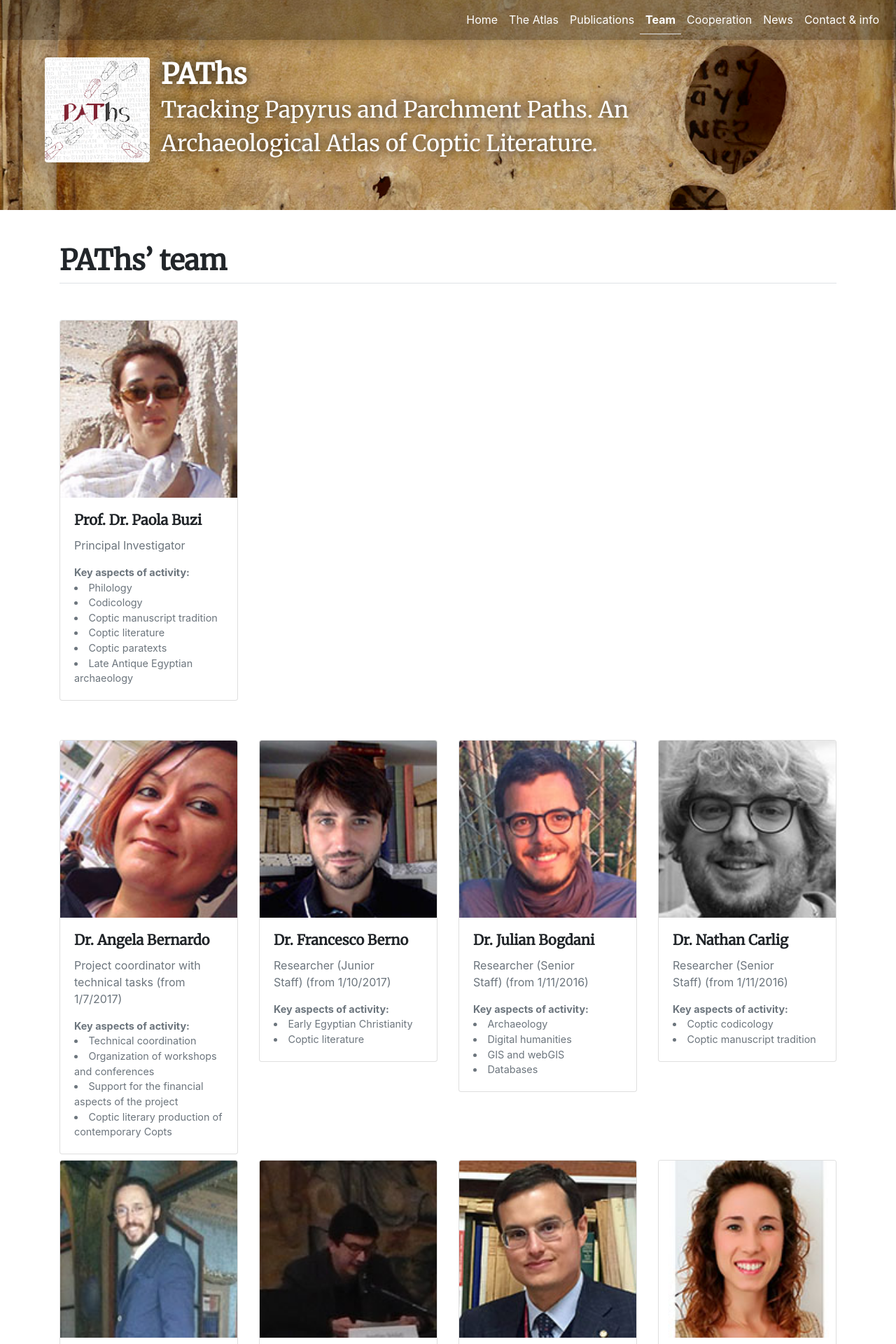
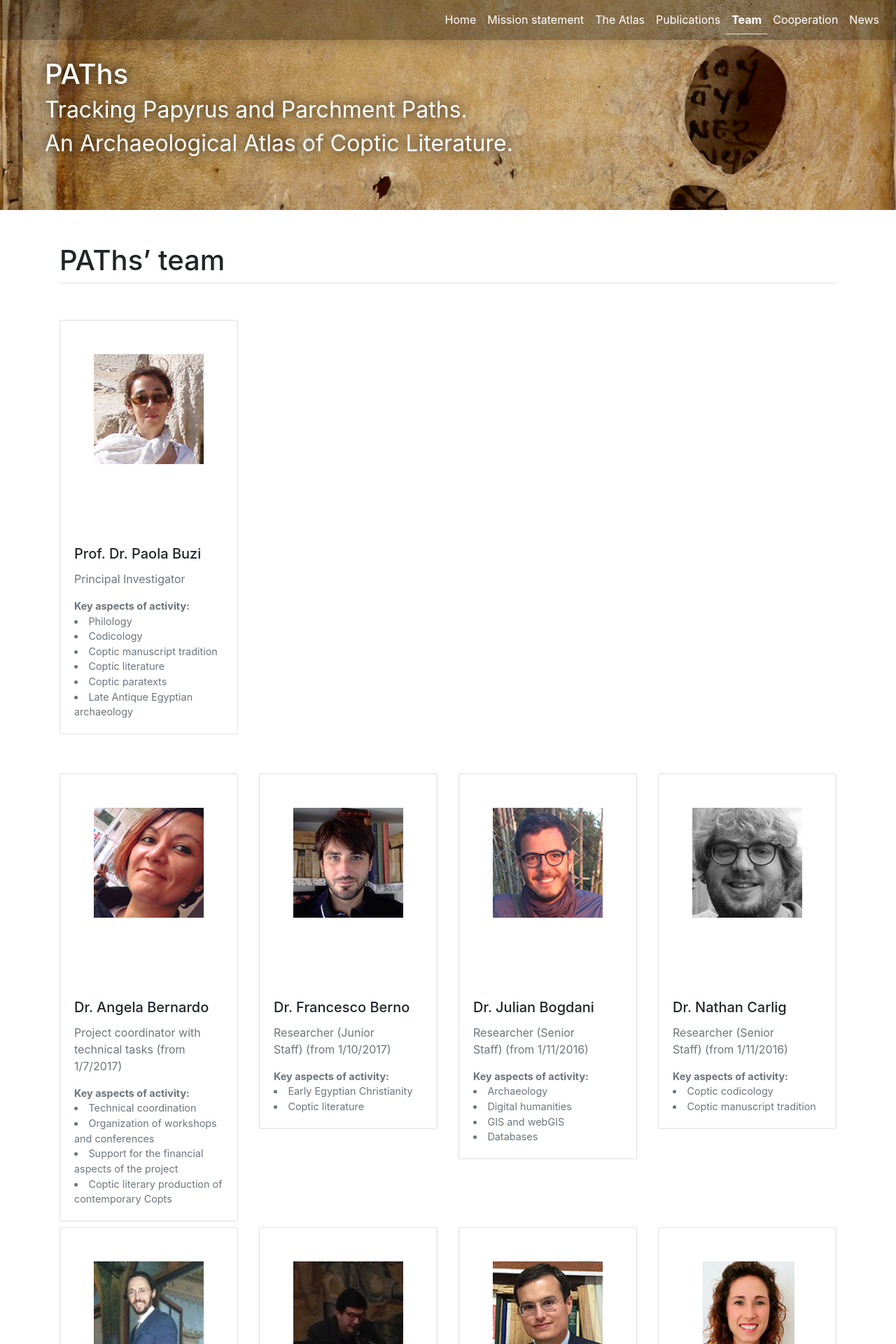
Before and after one commit to paths-erc/paths-erc, a Jekyll site: the page built from team.md, in a window 1280 px wide. Shown: the top 1920 px of the page at 70% size. Built offline with Jekyll 4.4.1, drawn with Linux system fonts in a browser that asks for light colours; nearby versions of some CDN libraries; some of the changed text lies outside the part shown.

Commit message:
New layout & contents update

```diff
--- a/_data/menu.yaml
+++ b/_data/menu.yaml
@@ -3,6 +3,9 @@
 
 - title: Home
   url: /
+
+- title: Mission statement
+  url: /mission-statement
 
 - title: The Atlas
   url: https://atlas.paths-erc.eu
@@ -18,7 +21,3 @@
 
 - title: News
   url: /news
-
-
-- title: Contact & info
-  url: /contact
--- a/_layouts/default.html
+++ b/_layouts/default.html
@@ -26,7 +26,7 @@
   <script src="https://oss.maxcdn.com/respond/1.4.2/respond.min.js"></script>
   <![endif]-->
 
-  <link href="https://fonts.googleapis.com/css?family=Merriweather" rel="stylesheet">
+  <!-- <link href="https://fonts.googleapis.com/css?family=Merriweather" rel="stylesheet"> -->
 
   <link rel="stylesheet" href="https://stackpath.bootstrapcdn.com/bootstrap/4.2.1/css/bootstrap.min.css" integrity="sha384-GJzZqFGwb1QTTN6wy59ffF1BuGJpLSa9DkKMp0DgiMDm4iYMj70gZWKYbI706tWS" crossorigin="anonymous">
 
@@ -41,9 +41,9 @@
   <div class="img-container">
 
     <h1>
-      <img src="/images/css/paths-logo.png" class="float-left mr-3 rounded shadow" alt="PAThs. Tracking Papyrus and Parchment Paths. An Archaeological Atlas of Coptic Literature">
+
       PAThs<br />
-      <small>Tracking Papyrus and Parchment Paths. An Archaeological Atlas of Coptic Literature.</small>
+      <small>Tracking Papyrus and Parchment Paths.<br>An Archaeological Atlas of Coptic Literature.</small>
     </h1>
   </div>
 
@@ -67,19 +67,34 @@
   </nav>
 
   {% if page.permalink == '/' %}
+  <div class="jumbotron py-4">
+
+    <div class="container">
+      <div class="row">
+        <div class="col-md-3 text-center">
+          <img src="/images/css/paths-logo.png" class="img-fluid rounded shadow bg-white" alt="PAThs. Tracking Papyrus and Parchment Paths. An Archaeological Atlas of Coptic Literature">
+        </div>
+        <div class="col text-center text-md-left">
+          <h1 class="px-md-5 py-0">Literary Texts in their Geographical Context: Production, Copying, Usage, Dissemination and Storage</h1>
+        </div>
+      </div>
+    </div>
+  </div>
+
+
 
   {% for art in site.news %}
     {% if art.home %}
     <div class="container">
       <div class="row">
         <div class="col-md-8 offset-md-2 my-5">
-          <div class="p-5 bg-warning shadow-lg border text-center">
+          <div class="p-5 bg-sapienza shadow-lg border text-center">
               {% if art.calendar %}
                 <div class="text-right border-bottom border-secondary mb-2">
                   <strong><i class="far fa-calendar-check"></i> {{ art.calendar }}</strong>
                 </div>
               {% endif %}
-            <a href="{{ art.url }}" class="text-body lead" title="{{ art.title }}">
+            <a href="{{ art.url }}" class="text-white lead" title="{{ art.title }}">
               <i class="fas fa-star"></i> {{ art.title }}
             </a>
           </div>
@@ -193,9 +208,9 @@
         <div class="col-xs-12 col-sm-6">
           <h3><small>Tracking Papyrus and Parchment Paths</small><br />
             An Archaeological Atlas of Coptic Literature</h3>
-            <p>Literary Texts in their Geographical Context:
-              Production, Copying, Usage, Dissemination and Preservation</p>
-            </div>
+          <p>Literary Texts in their Geographical Context:
+            Production, Copying, Usage, Dissemination and Preservation</p>
+        </div>
 
 
             <div class="col-xs-6 col-sm-offset-0 col-sm-3">
@@ -216,6 +231,16 @@
               </a>
             </div>
           </div>
+
+          <div class="border-top border-bottom py-2 text-center">
+            <p class="">Contact: <strong>Paola Buzi</strong><br>
+            Dipartimento di Storia Culture Religioni Arte Spettacolo.<br>
+            Facoltà di Lettere e Filosofia.
+            Sapienza Università di Roma<br>
+            Piazzale Aldo Moro 5, 00185 Roma – Italy<br>
+            Tel. <a href="tel:+390649913419">+39 06 49913419</a> |
+            <a href="mailto:paola.buzi@uniroma1.it">paola.buzi@uniroma1.it</a>
+          </div>
         </div>
       </footer>
 
--- a/css/styles.scss
+++ b/css/styles.scss
@@ -2,10 +2,10 @@
 ---
 $rossoS: #8E072C;
 
-h1, h2, h3, h4, h5, h6{
-  font-family: Merriweather;
-  font-weight: bold;
-}
+// h1, h2, h3, h4, h5, h6{
+//   font-family: Merriweather;
+//   font-weight: bold;
+// }
 h1, h2{
   margin-top: 2rem;
 }
@@ -115,3 +115,9 @@
     }
   }
 }
+
+// Highlight box in home: news marked as home
+.bg-sapienza{
+  background: $rossoS;
+  color: #fff;
+}
--- a/team.md
+++ b/team.md
@@ -140,7 +140,7 @@
   <div class="col-12 col-md-4 col-lg-3 my-1">
 
     <div class="card">
-      <img src="{{"/images/team/" | append: item.image | append: ".jpg" | relative_url }}" class="card-img-top" alt="{{ item.name }}" />
+      <img src="{{"/images/team/" | append: item.image | append: ".jpg" | relative_url }}" class="card-img-top mb-5 p-5" alt="{{ item.name }}" />
       <div class="card-body">
         <h5 class="card-title">{{ item.title }} {{ item.name }}</h5>
         <p class="card-text text-secondary">
```
Also changed, not shown: index.md (+41 -17 lines), mission-statement.md (added, +199 -0 lines).
